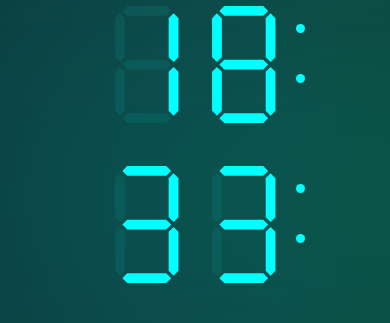
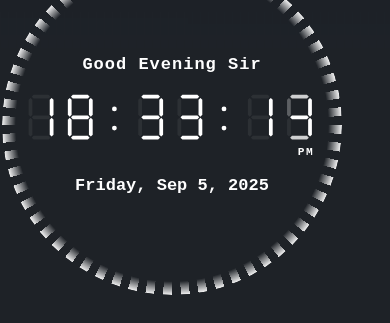
Before and after one commit to Monikarangasamy/seven-segment-digital-clock, a plain HTML site: page index.html in a window 390 px wide. Shown: the part 225-548 px from the top of the page. Drawn offline with Linux system fonts and the light colour scheme.

Commit message:
Add files via upload

```diff
--- a/index.html
+++ b/index.html
@@ -7,84 +7,88 @@
     <link rel="stylesheet" href="style.css">
 </head>
 <body>
+    <div class="clock-container">
+    <div class="circle" id="circle"></div>
+    <div class="name" id="name">Hello, Raj Sir</div>
+
     <div class="digital-watch">
         <svg width="0" height="0" viewBox="0 0 0 0">
         <defs>
             <g id="unit-h">
-                    <path d="M0 20 L20 40 L180 40 L200 20 L180 0 L20 0 Z"></path>
+            <path d="M0 8 L8 16 L72 16 L80 8 L72 0 L8 0 Z"></path>
             </g>
             <g id="unit-v">
-                    <path d="M20 0 L0 20 L0 180 L20 200 L40 180 L40 20 Z"></path>
+            <path d="M8 0 L0 8 L0 72 L8 80 L16 72 L16 8 Z"></path>
             </g>
         </defs>
         </svg>
-        <div class="name" id="name">Hello,Raj sir</div>
+
         <div class="hour">
-            <svg id="hour-1" class="num-0" width="130" height="240" viewBox="0 0 260 480">
-                <use xlink:href="#unit-h" class="segment a" x="30" y="0"></use>
-                <use xlink:href="#unit-v" class="segment b" x="220" y="30"></use>
-                <use xlink:href="#unit-v" class="segment c" x="220" y="250"></use>
-                <use xlink:href="#unit-h" class="segment d" x="30" y="440"></use>
-                <use xlink:href="#unit-v" class="segment e" x="0" y="250"></use>
-                <use xlink:href="#unit-v" class="segment f" x="0" y="30"></use>
-                <use xlink:href="#unit-h" class="segment g" x="30" y="220"></use>
+        <svg id="hour-1" class="num-0" width="120" height="135" viewBox="0 0 160 240">
+            <use xlink:href="#unit-h" class="segment a" x="13" y="22"></use>
+            <use xlink:href="#unit-v" class="segment b" x="90" y="35"></use>
+            <use xlink:href="#unit-v" class="segment c" x="90" y="120"></use>
+            <use xlink:href="#unit-h" class="segment d" x="13" y="197"></use>
+            <use xlink:href="#unit-v" class="segment e" x="0" y="120"></use>
+            <use xlink:href="#unit-v" class="segment f" x="0" y="35"></use>
+            <use xlink:href="#unit-h" class="segment g" x="13" y="110"></use>
         </svg>
-            <svg id="hour-2" class="num-0" width="130" height="240" viewBox="0 0 260 480">
-                <use xlink:href="#unit-h" class="segment a" x="30" y="0"></use>
-                <use xlink:href="#unit-v" class="segment b" x="220" y="30"></use>
-                <use xlink:href="#unit-v" class="segment c" x="220" y="250"></use>
-                <use xlink:href="#unit-h" class="segment d" x="30" y="440"></use>
-                <use xlink:href="#unit-v" class="segment e" x="0" y="250"></use>
-                <use xlink:href="#unit-v" class="segment f" x="0" y="30"></use>
-                <use xlink:href="#unit-h" class="segment g" x="30" y="220"></use>
+
+        <svg id="hour-2" class="num-0" width="120" height="135" viewBox="0 0 160 240">
+            <use xlink:href="#unit-h" class="segment a" x="13" y="22"></use>
+            <use xlink:href="#unit-v" class="segment b" x="90" y="35"></use>
+            <use xlink:href="#unit-v" class="segment c" x="90" y="120"></use>
+            <use xlink:href="#unit-h" class="segment d" x="13" y="197"></use>
+            <use xlink:href="#unit-v" class="segment e" x="0" y="120"></use>
+            <use xlink:href="#unit-v" class="segment f" x="0" y="35"></use>
+            <use xlink:href="#unit-h" class="segment g" x="13" y="110"></use>
         </svg>
 </div>
         <div class="minute">
-            <svg id="minute-1" class="num-0" width="130" height="240" viewBox="0 0 260 480">
-                <use xlink:href="#unit-h" class="segment a" x="30" y="0"></use>
-                <use xlink:href="#unit-v" class="segment b" x="220" y="30"></use>
-                <use xlink:href="#unit-v" class="segment c" x="220" y="250"></use>
-                <use xlink:href="#unit-h" class="segment d" x="30" y="440"></use>
-                <use xlink:href="#unit-v" class="segment e" x="0" y="250"></use>
-                <use xlink:href="#unit-v" class="segment f" x="0" y="30"></use>
-                <use xlink:href="#unit-h" class="segment g" x="30" y="220"></use>
+            <svg id="minute-1" class="num-0" width="120" height="135" viewBox="0 0 160 240">
+                <use xlink:href="#unit-h" class="segment a" x="13" y="22"></use>
+                <use xlink:href="#unit-v" class="segment b" x="90" y="35"></use>
+                <use xlink:href="#unit-v" class="segment c" x="90" y="120"></use>
+                <use xlink:href="#unit-h" class="segment d" x="13" y="197"></use>
+                <use xlink:href="#unit-v" class="segment e" x="0" y="120"></use>
+                <use xlink:href="#unit-v" class="segment f" x="0" y="35"></use>
+                <use xlink:href="#unit-h" class="segment g" x="13" y="110"></use>
             </svg>
-            <svg id="minute-2" class="num-0" width="130" height="240" viewBox="0 0 260 480">
-                <use xlink:href="#unit-h" class="segment a" x="30" y="0"></use>
-                <use xlink:href="#unit-v" class="segment b" x="220" y="30"></use>
-                <use xlink:href="#unit-v" class="segment c" x="220" y="250"></use>
-                <use xlink:href="#unit-h" class="segment d" x="30" y="440"></use>
-                <use xlink:href="#unit-v" class="segment e" x="0" y="250"></use>
-                <use xlink:href="#unit-v" class="segment f" x="0" y="30"></use>
-                <use xlink:href="#unit-h" class="segment g" x="30" y="220"></use>
+            <svg id="minute-2" class="num-0" width="120" height="135" viewBox="0 0 160 240">
+                <use xlink:href="#unit-h" class="segment a" x="13" y="22"></use>
+                <use xlink:href="#unit-v" class="segment b" x="90" y="35"></use>
+                <use xlink:href="#unit-v" class="segment c" x="90" y="120"></use>
+                <use xlink:href="#unit-h" class="segment d" x="13" y="197"></use>
+                <use xlink:href="#unit-v" class="segment e" x="0" y="120"></use>
+                <use xlink:href="#unit-v" class="segment f" x="0" y="35"></use>
+                <use xlink:href="#unit-h" class="segment g" x="13" y="110"></use>
             </svg>
         </div>
         <div class="second">
-            <svg id="second-1" class="num-0" width="130" height="240" viewBox="0 0 260 480">
-                <use xlink:href="#unit-h" class="segment a" x="30" y="0"></use>
-                <use xlink:href="#unit-v" class="segment b" x="220" y="30"></use>
-                <use xlink:href="#unit-v" class="segment c" x="220" y="250"></use>
-                <use xlink:href="#unit-h" class="segment d" x="30" y="440"></use>
-                <use xlink:href="#unit-v" class="segment e" x="0" y="250"></use>
-                <use xlink:href="#unit-v" class="segment f" x="0" y="30"></use>
-                <use xlink:href="#unit-h" class="segment g" x="30" y="220"></use>
+            <svg id="second-1" class="num-0" width="120" height="135" viewBox="0 0 160 240">
+                <use xlink:href="#unit-h" class="segment a" x="13" y="22"></use>
+                <use xlink:href="#unit-v" class="segment b" x="90" y="35"></use>
+                <use xlink:href="#unit-v" class="segment c" x="90" y="120"></use>
+                <use xlink:href="#unit-h" class="segment d" x="13" y="197"></use>
+                <use xlink:href="#unit-v" class="segment e" x="0" y="120"></use>
+                <use xlink:href="#unit-v" class="segment f" x="0" y="35"></use>
+                <use xlink:href="#unit-h" class="segment g" x="13" y="110"></use>
             </svg>
-            <svg id="second-2" class="num-0" width="130" height="240" viewBox="0 0 260 480">
-                <use xlink:href="#unit-h" class="segment a" x="30" y="0"></use>
-                <use xlink:href="#unit-v" class="segment b" x="220" y="30"></use>
-                <use xlink:href="#unit-v" class="segment c" x="220" y="250"></use>
-                <use xlink:href="#unit-h" class="segment d" x="30" y="440"></use>
-                <use xlink:href="#unit-v" class="segment e" x="0" y="250"></use>
-                <use xlink:href="#unit-v" class="segment f" x="0" y="30"></use>
-                <use xlink:href="#unit-h" class="segment g" x="30" y="220"></use>
+            <svg id="second-2" class="num-0" width="120" height="135" viewBox="0 0 160 240">
+                <use xlink:href="#unit-h" class="segment a" x="13" y="22"></use>
+                <use xlink:href="#unit-v" class="segment b" x="90" y="35"></use>
+                <use xlink:href="#unit-v" class="segment c" x="90" y="120"></use>
+                <use xlink:href="#unit-h" class="segment d" x="13" y="197"></use>
+                <use xlink:href="#unit-v" class="segment e" x="0" y="120"></use>
+                <use xlink:href="#unit-v" class="segment f" x="0" y="35"></use>
+                <use xlink:href="#unit-h" class="segment g" x="13" y="110"></use>
             </svg>
             <div class="ampm" id="ampm">AM</div>
+        </div>
     </div>
 <div class="date" id="date">Loading date...</div>
 
 
-
-    </div>
 <script src="script.js"></script>
 
 </body>
--- a/script.js
+++ b/script.js
@@ -28,3 +28,22 @@ function changeTime() {
     setTimeout(changeTime, 1000);
 }
 changeTime();
+
+function updateGreeting() {
+  const now = new Date();
+  let hour = now.getHours();
+  let greeting;
+
+  if (hour < 12) {
+    greeting = "Good Morning Sir";
+  } else if (hour < 18) {
+    greeting = "Good Afternoon Sir";
+  } else {
+    greeting = "Good Evening Sir";
+  }
+
+  document.getElementById("name").innerText = greeting;
+}
+
+updateGreeting();
+setInterval(updateGreeting, 60 * 60 * 1000);
--- a/style.css
+++ b/style.css
@@ -9,6 +9,45 @@ body {
 	font-family: 'Courier New', monospace;
 	position: relative;
   overflow: hidden;
+
+;
+}@keyframes gradientShift {
+  0% { background-position: 0% 50%; }
+  50% { background-position: 100% 50%; }
+  100% { background-position: 0% 50%; }
+}
+
+/* Clock container */
+.clock-container {
+  position: relative;
+  width: 700px;
+  height: 700px;
+  display: flex;
+  flex-direction: column;
+  align-items: center;
+  justify-content: center;
+}
+
+/* Circular border with ticks */
+.circle {
+  position: absolute;
+  width: 100%;
+  height: 100%;
+  border-radius: 50%;
+  pointer-events: none;
+}
+
+.circle::before {
+  content: "";
+  position: absolute;
+  inset: 0;
+  border-radius: 50%;
+  background: repeating-conic-gradient(
+    from 0deg,
+    #fff 0deg 3deg,
+    transparent 1deg 6deg
+  );
+  mask: radial-gradient(circle, transparent 65%, black 71%);
 }
 
 
@@ -17,8 +56,16 @@ body {
 .digital-watch .second {
 	position: relative;
 	display: inline-block;
-	margin: 30px;
+	margin: 10px;
 	font-size: 0;
+  right: 25px;
+
+}
+.hour svg,
+.minute svg,
+.second svg {
+  margin-right: -30px;
+
 }
 
 
@@ -28,31 +75,31 @@ body {
 .digital-watch .minute::after {
 	content: '';
 	position: absolute;
-	right: -40px;
-	width: 20px;
-	height: 20px;
-	background-color: cyan;
+	right: -18px;
+	width: 10px;
+	height: 10px;
+	background-color: #fff;
 	/* box-shadow: 0 0 10px cyan, 0 0 20px cyan; */
   border-radius: 50%;
 }
 .digital-watch .hour::before,
 .digital-watch .minute::before {
-	top: 80px;
+	top: 40px;
 }
 .digital-watch .hour::after,
 .digital-watch .minute::after {
-	top: 180px;
+	top: 80px;
 }
 
 
 .digital-watch svg {
 	display: inline-block;
-	margin: 20px;
+	margin: 1x;
 }
 
 
 .digital-watch svg .segment {
-	fill: rgba(0, 255, 255, 0.08);
+	fill: rgba(216, 219, 219, 0.08);
 	transition: .3s ease-in-out;
 }
 
@@ -115,14 +162,10 @@ body {
 .digital-watch svg.num-9 .f,
 .digital-watch svg.num-9 .g
 {
-	fill: cyan
-	/* filter: drop-shadow(0 0 8px cyan) drop-shadow(0 0 14px cyan); */
+	fill: #fff;
+	/* filter: drop-shadow(0 0 8px #fff) drop-shadow(0 0 14px #fff); */
+
 }
-
-
-
-
-
 
 
 body::before {
@@ -134,8 +177,8 @@ body::before {
 	height: 100%;
 	background: repeating-linear-gradient(
 		0deg,
-		rgba(90, 223, 223, 0.08) 0px,
-		rgba(0, 255, 255, 0.08) 2px,
+		rgba(216, 219, 219, 0.08) 0px,
+		rgba(216, 219, 219, 0.08) 2px,
 		transparent 8px,
 		transparent 8px
 	);
@@ -144,9 +187,9 @@ body::before {
 .ampm {
     position: absolute;
     top: 8px;
-    right: -85px;
-    color: cyan;
-    font-size: 60px;
+    right: -35px;
+    color: #fff;
+    font-size: 25px;
     font-weight: bold;
     /* text-shadow: 0 0 4px cyan, 0 0 10px cyan, 0 0 110px cyan; */
      letter-spacing: 7px;
@@ -162,15 +205,17 @@ body::before {
   left: -50%;
   width: 200%;
   height: 200%;
+  background: linear-gradient(135deg, rgb(215, 136, 215) , darkgreen(300, 42, 200) , rgb(231, 227, 227));
 /* background: linear-gradient(135deg, teal,darkblue, black); */
   /* background: linear-gradient(135deg, purple , navy , black); */
   /* background: linear-gradient(135deg,magenta,violet , black); */
-/* background: linear-gradient(135deg, #ff512f, #dd2476, #240b36); */
-  background: linear-gradient( darkgreen, teal, black);
+  /* background: linear-gradient(135deg, #cf4328, #de9ab8, #240b36); */
+  /* background: linear-gradient( darkgreen, teal, black); */
   animation: spin 10s linear infinite;
   filter: blur(140px);
   opacity: 0.8;
   z-index: 2;
+
 }
 
 @keyframes spin {
@@ -178,13 +223,38 @@ body::before {
   to { transform: rotate(360deg); }
 }
 
-
-
-/* Make sure your clock stays above the background */
  .digital-watch, .date {
   position: relative;
   z-index: 2;
 }
+.date {
+  margin-top: 18px;
+  font-size: 27px;
+  color: var(--primary, #fff);
+  text-align: center;
+  /* text-shadow: 0 0 6px var(--primary, #00ffff); */
+  font-weight: 600;
+  font-family: 'Courier New', monospace;
+
+}
+.name{
+
+  margin-top: -20px;
+  margin-bottom: 35px;
+  font-size: 28px;
+  color: var(--primary, #fff);
+  text-align: center;
+  /* text-shadow: 0 0 6px var(--primary, #00ffff); */
+  font-weight: 600;
+  font-family: 'Courier New', monospace;
+  letter-spacing: 1px ;
+  }
+
+
+
+
+
+
 
 
 
@@ -200,36 +270,43 @@ body::before {
         padding: 0;
         height: 100vh;
         background: #181c22;
+        overflow: hidden;
     }
 
     .digital-watch {
         display: flex;
-        flex-direction: column;
+        flex-direction: row;
         align-items: center;
-        width: 100vw;
-        padding-top: 40px;
+        width: 200px;
+        height: 120px;
+        margin: 20px;
+        margin-left: 20px;
+        padding-top: 1px;
         box-sizing: border-box;
+        transform: scale(0.8);   /* shrink for smaller screens */
+        gap: -10px;
+        top: -60px;
     }
 
     .digital-watch .hour,
     .digital-watch .minute,
     .digital-watch .second {
+      position: relative;
       display: flex;
-        flex-direction: row;
-        justify-content: center;
-        align-items: center;
-        margin: 0;
-        width: 50vw;
-        min-height: 160px;
-        position: relative;
+      top: -23px;
+
+      margin: 20px;
+      right: 110px;
+      width: 97px;
+
     }
-
-    .digital-watch svg {
-        margin: 0 10px;
-        width: 60vw !important;
-        height: 30vw !important;
-        max-width: 240px;
-        max-height: 120px;
+    .digital-watch .hour svg,
+    .digital-watch .minute svg,
+    .digital-watch .second svg {
+        margin-right: -15px;
+        width: 70px;  /* Adjust size for mobile */
+        height: auto;
+        margin-top: -20px;
       }
 
     .digital-watch .hour::before,
@@ -238,10 +315,10 @@ body::before {
     .digital-watch .minute::after {
         display: block;
         position: absolute;
-        right: -12px;
-        width: 9px;
-        height: 9px;
-        background-color: cyan;
+        right: -22px;
+        width: 6px;
+        height: 6px;
+        background-color: #fff;
         /* box-shadow: 0 0 10px cyan, 0 0 20px cyan; */
         border-radius: 50%;
         content: '';
@@ -254,21 +331,65 @@ body::before {
 
     .digital-watch .hour::before,
     .digital-watch .minute::before {
-        top: 40px;
+        top: 1px;
     }
     .digital-watch .hour::after,
     .digital-watch .minute::after {
-        top: 90px;
+        top: 25px;
+    }
+    .digital-watch svg {
+        display: inline-block;
+        margin: 1px 1px;
+        width: 50px;  /* Adjust size for mobile */
+        height: auto;
+        margin-right: 1px;
+
+
     }
     .ampm {
     position: absolute;
-    top: 100px;
-    right: -50px;
-    color: cyan;
-    font-size: 30px;
+    top: 50px;
+    right: 5px;
+    color: #fff;
+    font-size: 14px;
     font-weight: bold;
-    /* text-shadow: 0 0 4px cyan, 0 0 10px cyan, 0 0 110px cyan; */
-    letter-spacing: 7px;
+     /* text-shadow: 0 0 4px cyan, 0 0 10px cyan, 0 0 110px cyan;  */
+    letter-spacing: 2px;
+}
+
+  /* Clock container */
+.clock-container {
+  position: relative;
+  width: 340px;
+  height: 340px;
+  display: flex;
+  flex-direction: column;
+  align-items: center;
+  justify-content: center;
+  margin-top: 180px;
+  right: -2px;
+}
+
+/* Circular border with ticks */
+.circle {
+  position: absolute;
+  width: 100%;
+  height: 100%;
+  border-radius: 50%;
+  pointer-events: none;
+}
+
+.circle::before {
+  content: "";
+  position: absolute;
+  inset: 0;
+  border-radius: 50%;
+  background: repeating-conic-gradient(
+    from 0deg,
+    #fff 0deg 3deg,
+    transparent 1deg 6deg
+  );
+  mask: radial-gradient(circle, transparent 65%, black 71%);
 }
 /* Neon gradient overlay */
 body::before {
@@ -278,11 +399,12 @@ body::before {
   left: -50%;
   width: 200%;
   height: 200%;
+
+  background: linear-gradient(135deg, rgb(237, 113, 237) , darkgreen(102, 102, 214) , rgb(231, 227, 227));
 /* background: linear-gradient(135deg, teal,darkblue, black); */
-/* background: linear-gradient(135deg, purple , navy , black); */
 /* background:linear-gradient(135deg,magenta,violet , black); */
 /* background: linear-gradient(135deg, #ff512f, #dd2476, #240b36); */
-  background: linear-gradient( darkgreen, teal, black);
+/* background: linear-gradient( darkgreen, teal, black); */
   animation: spin 20s linear infinite;
   filter: blur(140px);
   opacity: 0.6;
@@ -296,27 +418,34 @@ body::before {
 
 
 
-/* Make sure your clock stays above the background */
+
 .digital-watch, .date {
   position: relative;
   z-index: 2;
-}}
+}
 
   .date {
-  margin-top: 18px;
-  font-size: 30px;
-  color: var(--primary, #00ffff);
+
+    margin-top: 1px;
+    top: -100px;
+    font-size: 17px;
+    color: var(--primary, #fff);
     text-align: center;
     /* text-shadow: 0 0 6px var(--primary, #00ffff); */
     font-weight: 600;
     font-family: 'Courier New', monospace;
   }
   .name{
-  margin-top: 18px;
-  font-size: 30px;
-  color: var(--primary, #00ffff);
+
+    margin-top: 100px;
+    margin-bottom: 60px;
+    font-size: 17px;
+    color: var(--primary, #fff);
     text-align: center;
     /* text-shadow: 0 0 6px var(--primary, #00ffff); */
     font-weight: 600;
     font-family: 'Courier New', monospace;
+    letter-spacing: 1px ;
     }
+
+}
```
Lines whose indentation alone changed are shown as unchanged.
